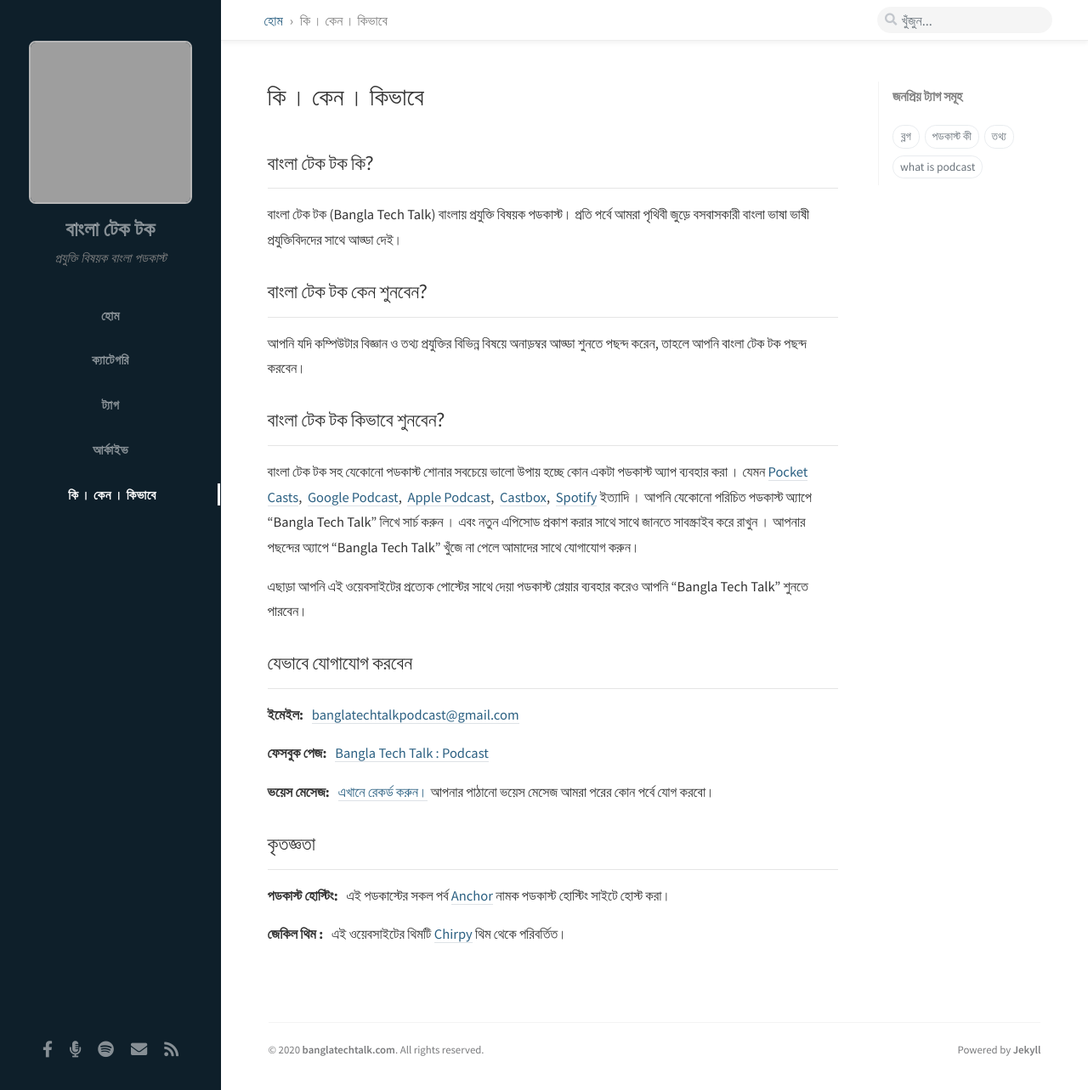
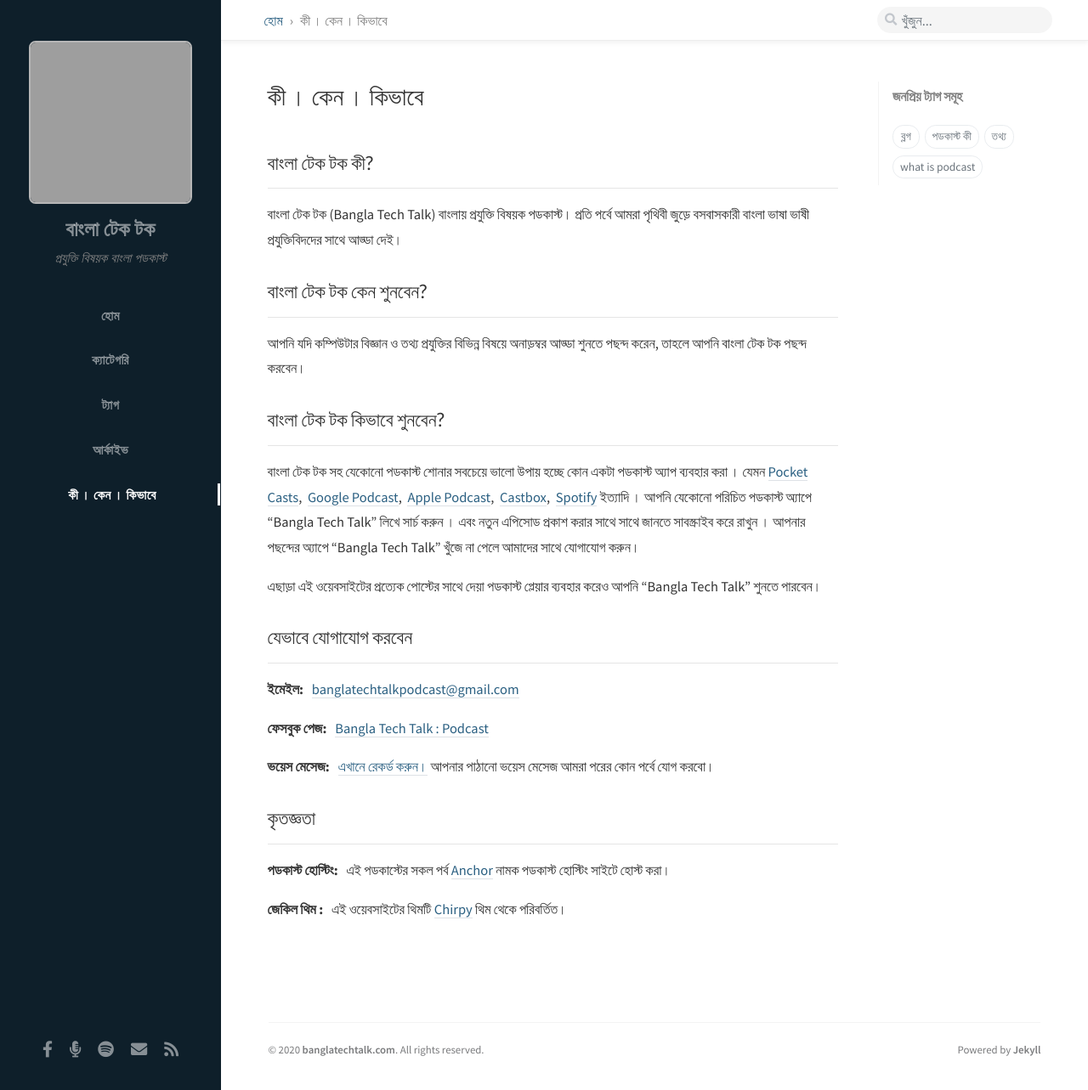
Before and after one commit to bangla-tech-talk/banglatechtalk-com, a Jekyll site: the page built from tabs/about.md, in a window 1280 px wide and 1283 px high. Shown: the whole window at 85% size. Built offline with Jekyll 4.4.1, drawn with Linux system fonts in a browser that asks for light colours; nearby versions of some CDN libraries; some web fonts are replaced; comment, search, counter and statistics services are not loaded; grey boxes are pictures that could not be loaded.

Commit message:
Updated texts in what is podcast and about page

```diff
--- a/_data/tabs.yml
+++ b/_data/tabs.yml
@@ -24,7 +24,7 @@
   url: archives
   icon: "fas fa-archive "
 -
-  name: "কি । কেন ‌। কিভাবে"
+  name: "কী । কেন ‌। কিভাবে"
   icon: "fas fa-info"
   path: tabs
   url: about
--- a/tabs/about.md
+++ b/tabs/about.md
@@ -1,5 +1,5 @@
 ---
-title: কি । কেন ‌। কিভাবে
+title: কী । কেন ‌। কিভাবে
 # The About page
 # v2.0
 # https://github.com/cotes2020/jekyll-theme-chirpy
@@ -7,7 +7,7 @@ title: কি । কেন ‌। কিভাবে
 # MIT License
 ---
 
-## বাংলা টেক টক কি?
+## বাংলা টেক টক কী?
 
 ***
 
@@ -27,7 +27,7 @@ title: কি । কেন ‌। কিভাবে
 
 বাংলা টেক টক সহ যেকোনো পডকাস্ট শোনার সবচেয়ে ভালো উপায় হচ্ছে কোন একটা পডকাস্ট অ্যাপ ব্যবহার করা । যেমন [Pocket Casts](https://www.pocketcasts.com/),&nbsp;   [Google Podcast](https://play.google.com/store/apps/details?id=com.google.android.apps.podcasts),&nbsp;  [Apple Podcast](https://apps.apple.com/us/app/apple-podcasts/id525463029),&nbsp;  [Castbox](https://play.google.com/store/apps/details?id=fm.castbox.audiobook.radio.podcast),&nbsp;  [Spotify](https://www.spotify.com/) ইত্যাদি । আপনি যেকোনো পরিচিত পডকাস্ট অ্যাপে "Bangla Tech Talk"  লিখে সার্চ করুন । এবং নতুন এপিসোড প্রকাশ করার সাথে সাথে জানতে সাবস্ক্রাইব করে রাখুন । আপনার পছন্দের অ্যাপে "Bangla Tech Talk" খুঁজে না পেলে আমাদের সাথে যোগাযোগ করুন।
 
-এছাড়া আপনি এই ওয়েবসাইটের প্রত্যেক পোস্টের সাথে দেয়া পডকাস্ট প্লেয়ার ব্যবহার করেও আপনি "Bangla Tech Talk" শুনতে পারবেন।
+এছাড়া এই ওয়েবসাইটের প্রত্যেক পোস্টের সাথে দেয়া পডকাস্ট প্লেয়ার ব্যবহার করেও আপনি "Bangla Tech Talk" শুনতে পারবেন।
 
 
 ## যেভাবে যোগাযোগ করবেন
```
Also changed, not shown: _posts/2020-08-01-what-is-podcast.md (+2 -2 lines).
